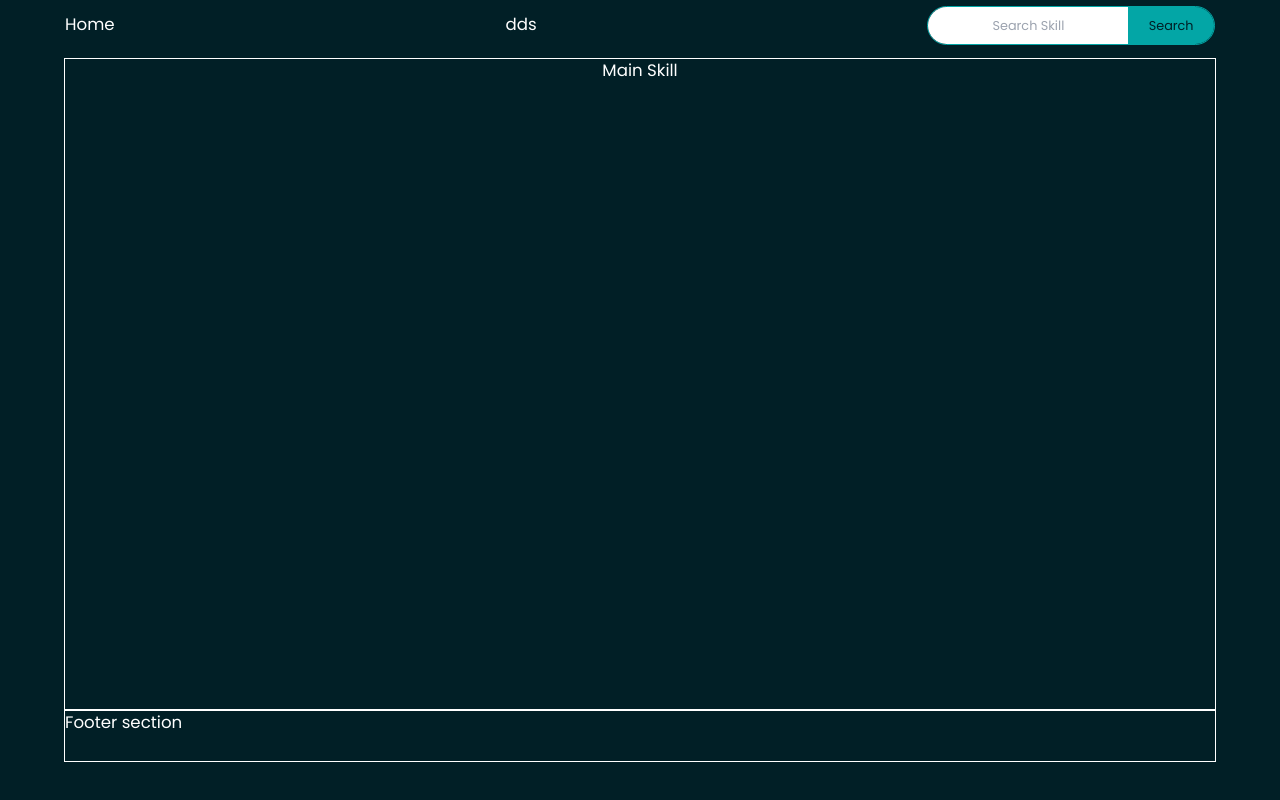
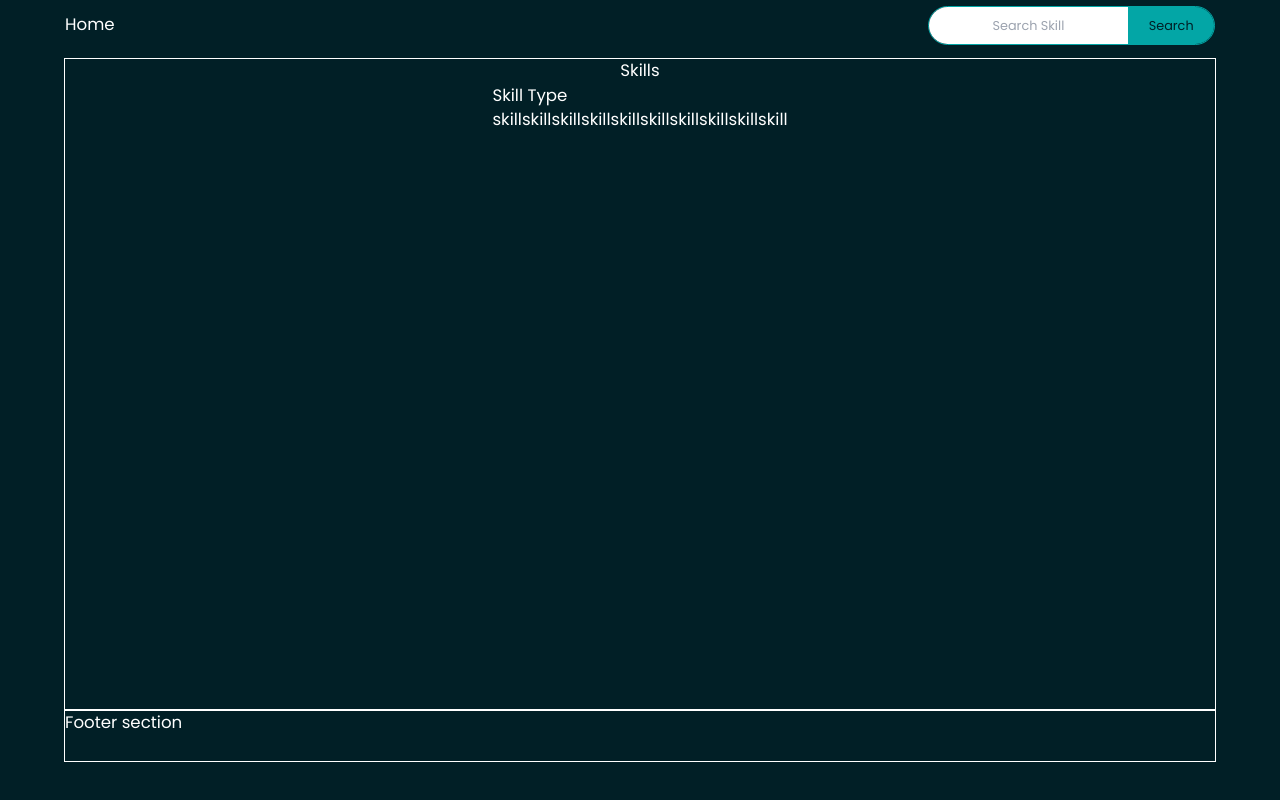
Before and after one commit to MokuaEnock/moku, a React (Create React App) app: page /skills in a window 1280 px wide. Built offline with nearby package versions, Linux system fonts and the light colour scheme.

Commit message:
create default structure of skill display section

```diff
--- a/src/components/skills/MainSkill.js
+++ b/src/components/skills/MainSkill.js
@@ -1,5 +1,28 @@
 import "./mainskill.css";
 
 export default function MainSkill() {
-  return <main className="main-skill">Main Skill</main>;
+  return (
+    <main className="main-skill">
+      <h2>Skills</h2>
+
+      <section>
+        <div className="skill-display-header">
+          <h3>Skill Type</h3>
+          <span></span>
+        </div>
+        <div className="skill-display-section">
+          <span>skill</span>
+          <span>skill</span>
+          <span>skill</span>
+          <span>skill</span>
+          <span>skill</span>
+          <span>skill</span>
+          <span>skill</span>
+          <span>skill</span>
+          <span>skill</span>
+          <span>skill</span>
+        </div>
+      </section>
+    </main>
+  );
 }
--- a/src/components/skills/SkillHeader.js
+++ b/src/components/skills/SkillHeader.js
@@ -5,7 +5,6 @@ export default function SkillHeader() {
   return (
     <header id="skill-header">
       <Link to="/">Home</Link>
-dds
       <form id="skill-search">
         <input type="text" placeholder="Search Skill" />
         <button type="submit">Search</button>
--- a/src/components/skills/mainskill.css
+++ b/src/components/skills/mainskill.css
@@ -1,5 +1,3 @@
-#main-header {}
-
 #skill-header {
     height: 4vw;
     border: thin solid transparent;
@@ -57,3 +55,12 @@
     justify-content: center;
     text-align: center;
 }
+
+
+.main-skill{
+    /* height: max-content; */
+    display: flex;
+    flex-direction: column;
+    align-items: center;
+    justify-content: flex-start;
+}
```
